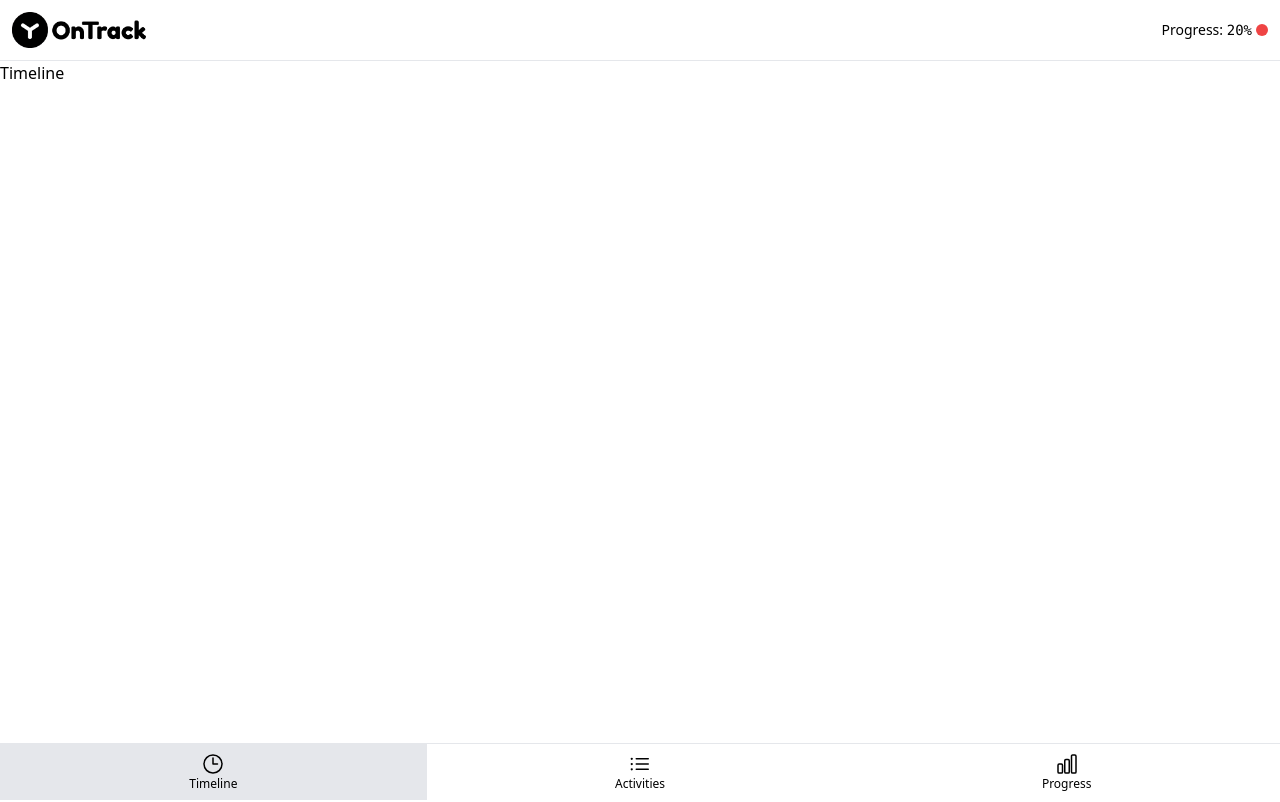
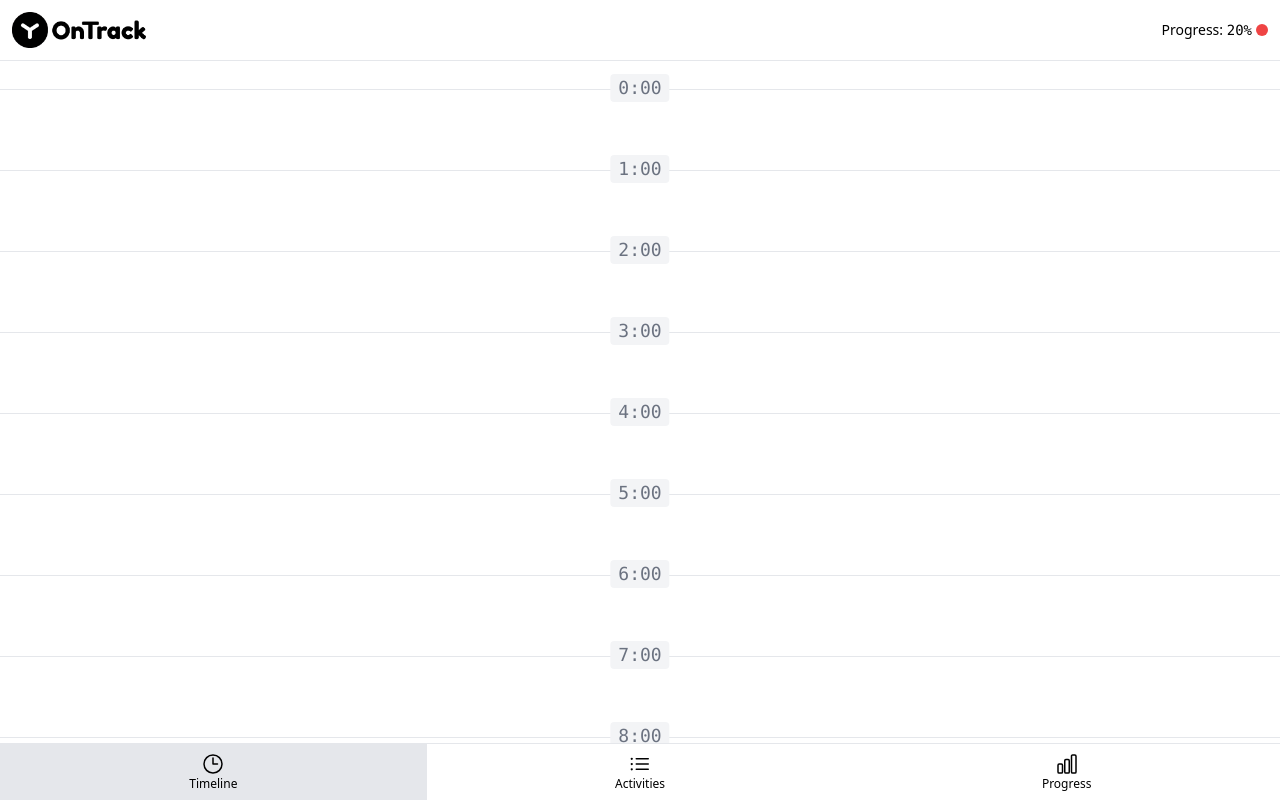
Before and after one commit to PSKutergin/OnTrackVue3, a Vue app: page /#timeline in a window 1280 px wide. Shown: the top 802 px of the page. Built offline with nearby package versions, Linux system fonts and the light colour scheme.

Commit message:
create layout for timeline page

```diff
--- a/src/constants.js
+++ b/src/constants.js
@@ -4,6 +4,8 @@ export const PAGE_TIMELINE = 'timeline';
 export const PAGE_ACTIVITIES = 'activities';
 export const PAGE_PROGRESS = 'progress';
 
+export const HOURS_IN_DAY = 24;
+
 export const NAV_ITEMS = {
     [PAGE_TIMELINE]: ClockIcon,
     [PAGE_ACTIVITIES]: ListBulletIcon,
--- a/src/functions.js
+++ b/src/functions.js
@@ -1,4 +1,9 @@
-import { PAGE_ACTIVITIES, PAGE_PROGRESS, PAGE_TIMELINE } from './constants'
+import {
+    PAGE_ACTIVITIES,
+    PAGE_PROGRESS,
+    PAGE_TIMELINE,
+    HOURS_IN_DAY
+} from './constants'
 
 export function normalizePageHash() {
     const hash = window.location.hash.slice(1)
@@ -11,3 +16,13 @@ export function normalizePageHash() {
 
     return PAGE_TIMELINE
 }
+
+export function generateTimelineItems() {
+    const timelineItems = []
+
+    for (let hour = 0; hour < HOURS_IN_DAY; hour++) {
+        timelineItems.push({ hour })
+    }
+
+    return timelineItems
+}
--- a/src/pages/TheTimeline.vue
+++ b/src/pages/TheTimeline.vue
@@ -1,3 +1,24 @@
+<script setup>
+import { generateTimelineItems } from '../functions'
+
+const timelineItems = generateTimelineItems()
+</script>
+
 <template>
-  <h1>Timeline</h1>
+  <div class="mt-7">
+    <ul>
+      <li
+        v-for="{ hour } in timelineItems"
+        :key="hour"
+        class="relative flex flex-col gap-2 border-t border-gray-200 px-4 py-10"
+      >
+        <a
+          href="#"
+          class="absolute -top-4 left-1/2 -translate-x-1/2 rounded bg-gray-100 px-2 font-mono text-lg text-gray-500"
+        >
+          {{ hour }}:00
+        </a>
+      </li>
+    </ul>
+  </div>
 </template>
```
